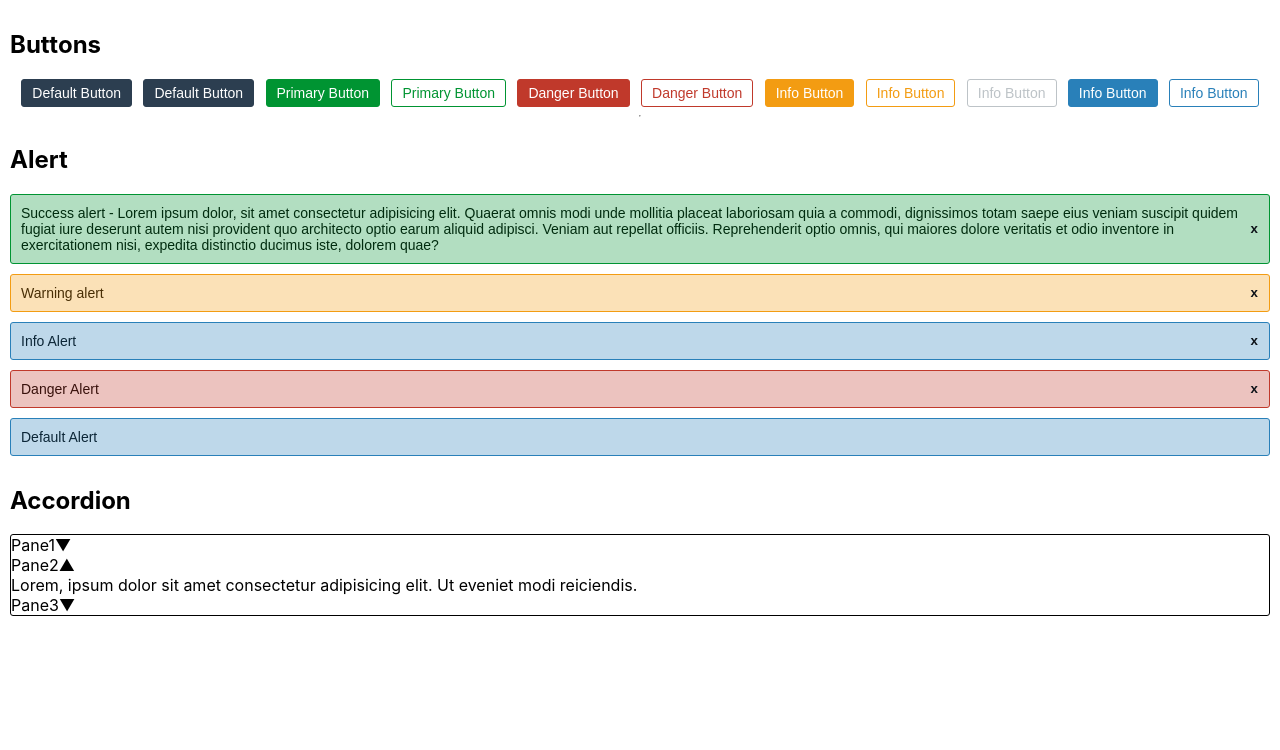
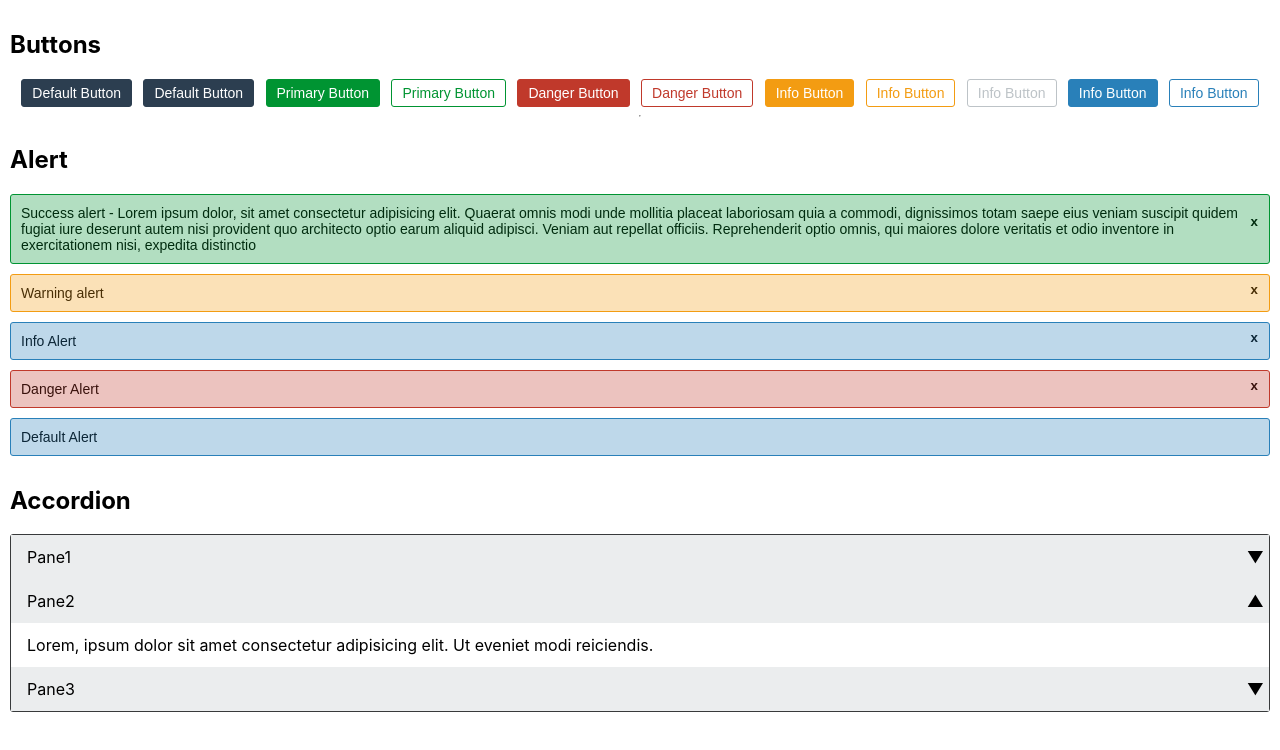
Before and after one commit to iDhruv22/calfjs, a React (Create React App) app: page / in a window 1280 px wide. Shown: the top 750 px of the page. Built offline with nearby package versions, Linux system fonts and the light colour scheme.

Commit message:
adding styles for accordion

```diff
--- a/src/App.js
+++ b/src/App.js
@@ -49,7 +49,6 @@ function App() {
               architecto optio earum aliquid adipisci. Veniam aut repellat
               officiis. Reprehenderit optio omnis, qui maiores dolore veritatis
               et odio inventore in exercitationem nisi, expedita distinctio
-              ducimus iste, dolorem quae?
             </Alert>
             <Alert variant="warning">Warning alert</Alert>
             <Alert variant="info">Info Alert</Alert>
@@ -62,8 +61,45 @@ function App() {
           <div className="accordion">
             <Accordion {...accordionProps}>
               <Accordion.Panel title="Pane1">
-                Lorem ipsum dolor sit amet consectetur adipisicing elit. Modi
-                harum pariatur similique.
+                Lorem ipsum dolor sit amet consectetur adipisicing elit.
+                Obcaecati voluptate minus minima similique voluptates
+                consectetur sapiente debitis exercitationem ipsum alias,
+                laboriosam repellendus accusantium, animi quo quos, maiores ut
+                nisi officia. Maxime, qui repellendus assumenda quo enim quis
+                nisi modi officia, quibusdam error molestiae doloribus provident
+                porro? Illum molestiae saepe officia laudantium omnis
+                blanditiis. Voluptas, adipisci fugiat? Beatae quisquam, officiis
+                neque quasi voluptates ex non minima nobis ipsam? Et, alias!
+                Obcaecati architecto, officiis reprehenderit at repellendus
+                labore voluptates non illum totam minus sit laboriosam
+                consequatur ipsum quidem, voluptatem, cumque possimus recusandae
+                quam! Est reprehenderit, officia, at non fuga minima dolorem
+                possimus perferendis eum neque recusandae dolore sed libero odit
+                aliquam. Numquam excepturi voluptatum sequi iste, similique
+                saepe, ad incidunt inventore consequuntur ipsum optio deserunt
+                voluptate aperiam quae praesentium rerum quidem perspiciatis.
+                Libero, culpa nisi. Eligendi nulla ducimus corrupti odit ea quos
+                minus labore molestias asperiores officia distinctio dolore
+                beatae sint voluptatibus magni commodi quae similique quibusdam
+                doloribus suscipit, voluptates quod? Soluta reiciendis quo
+                ipsum, enim magni eos repellendus earum nobis accusamus
+                voluptatum. Quos quibusdam labore, vitae ullam officia pariatur
+                aut expedita. Voluptatibus fugit dolores numquam tenetur a rem
+                eaque excepturi. Modi cum blanditiis assumenda id quaerat a
+                inventore, rem atque tenetur magni quisquam, consequatur
+                nesciunt nihil ad accusantium, error eius porro libero dolorum
+                provident! Facilis dolores officia modi ducimus doloribus
+                dignissimos voluptates voluptatibus laboriosam esse quo vero
+                velit distinctio magnam quidem, iure quia obcaecati, magni ad
+                sed rem illo blanditiis. Cupiditate impedit, quasi asperiores
+                corporis quo reiciendis, excepturi, quibusdam eveniet deserunt
+                architecto velit voluptatibus dolorem dicta voluptates aut.
+                Inventore quibusdam, provident exercitationem quidem dicta quos
+                officia recusandae aperiam. Asperiores eum fugit rerum?
+                Molestiae vel doloremque nulla consequatur velit veritatis
+                soluta, fugiat quasi in totam, pariatur eos quidem architecto
+                et. Vero unde fugit perferendis eum odit deserunt est enim
+                explicabo inventore libero.
               </Accordion.Panel>
               <Accordion.Panel title="Pane2">
                 Lorem, ipsum dolor sit amet consectetur adipisicing elit. Ut
--- a/src/components/Accordion/Accordion.js
+++ b/src/components/Accordion/Accordion.js
@@ -3,9 +3,11 @@ import styled from "styled-components";
 import AccordionPanel from "./AccordionPanel";
 import borderMixin from "../../mixins/border";
 import { AccordionProvider } from "./AccordionContext";
+import colors from "../../configs/colors";
 
 const AccordionStyled = styled.div`
   ${borderMixin}
+  border-color: ${colors.darkSilver};
 `;
 
 AccordionStyled.displayName = "AccordionContainer";
--- a/src/components/Accordion/AccordionPanel.js
+++ b/src/components/Accordion/AccordionPanel.js
@@ -1,12 +1,38 @@
 import React, { useEffect, useRef } from "react";
 import styled from "styled-components";
 import { useAccordionContext } from "./AccordionContext";
+import colors from "../../configs/colors";
 
-const AccordionPanelHeaderStyled = styled.div``;
+const AccordionPanelHeaderStyled = styled.div`
+  position: relative;
+  padding: 12px 16px;
+  background-color: ${colors.silverLight};
+  cursor: pointer;
+
+  :focus {
+    outline: none;
+    box-shadow: 0 0 2px 1px ${colors.darkSilver};
+  }
+`;
 AccordionPanelHeaderStyled.displayName = "AccordionPanelHeader";
 
-const AccordionPanelBodyStyled = styled.div``;
+const AccordionPanelBodyStyled = styled.div`
+  padding: 12px 16px;
+`;
 AccordionPanelBodyStyled.displayName = "AccordionPanelBody";
+
+const Arrow = styled.span`
+  display: flex;
+  font-weight: 900;
+  position: absolute;
+  top: 0;
+  right: 0;
+  margin-left: 5px;
+  margin-right: 5px;
+  height: 100%;
+  justify-content: center;
+  align-items: center;
+`;
 
 const AccordionPanel = React.forwardRef((props, ref) => {
   const { index, title, children } = props;
@@ -89,7 +115,7 @@ const AccordionPanel = React.forwardRef((props, ref) => {
         onBlur={_handleOnBlur}
         onFocus={_handleOnFocus}>
         {title}
-        <span aria-hidden={true}>{isExpanded ? "▲" : "▼"}</span>
+        <Arrow aria-hidden={true}>{isExpanded ? "▲" : "▼"}</Arrow>
       </AccordionPanelHeaderStyled>
       <AccordionPanelBodyStyled
         id={bodyId}
--- a/src/components/Alert/Alert.js
+++ b/src/components/Alert/Alert.js
@@ -6,8 +6,7 @@ import alertMixin, { color } from "../../mixins/alert";
 import fontMixin from "../../mixins/font";
 
 const AlertStyled = styled.div`
-
-box-sizing: border-box;
+  box-sizing: border-box;
 
   /* border */
   ${borderMixin}
@@ -50,13 +49,9 @@ const CloseButtonStyled = styled.button`
   /* border */
   border-style: none;
 
-  height: 100%;
+  height: 80%;
 
   cursor: pointer;
-
-  :focus {
-    outline: none;
-  }
 `;
 
 CloseButtonStyled.displayName = "AlertCloseButton";
@@ -84,7 +79,10 @@ function Alert(props) {
     <AlertStyled variant={props.variant} role="alert">
       {props.children}
       {props.wantClose ? (
-        <CloseButtonStyled onClick={_handleClose}>
+        <CloseButtonStyled
+          tabIndex="0"
+          variant={props.variant}
+          onClick={_handleClose}>
           <span aria-hidden="true">x</span>
         </CloseButtonStyled>
       ) : null}
--- a/src/configs/colors.js
+++ b/src/configs/colors.js
@@ -8,7 +8,9 @@ const colors = {
   darkRed: "#39110c",
   red: "#c0392b",
   redLight: "#ecc3bf",
+  darkSilver: "#383a3b",
   silver: "#bdc3c7",
+  silverLight: "#ebedee",
   gray: "#7f8c8d",
   darkMidnightBlue: "#0d1218",
   midnightBlue: "#2c3e50",
--- a/src/mixins/alert.js
+++ b/src/mixins/alert.js
@@ -46,6 +46,22 @@ const backgroundColor = css`
   }};
 `;
 
+const boxShadowColor = css`
+  box-shadow: 0 0 2px 1px
+    ${(props) => {
+      if (props.variant === "success") {
+        return colors.greenLight;
+      } else if (props.variant === "info") {
+        return colors.blueLight;
+      } else if (props.variant === "danger") {
+        return colors.redLight;
+      } else if (props.variant === "warning") {
+        return colors.yellowLight;
+      }
+      return colors.midnightBlueLight;
+    }};
+`;
+
 const alertMixin = css`
     ${color}
     ${borderColor}
@@ -53,4 +69,4 @@ const alertMixin = css`
 `;
 
 export default alertMixin;
-export { color, borderColor, backgroundColor };
+export { color, borderColor, backgroundColor, boxShadowColor };
```
